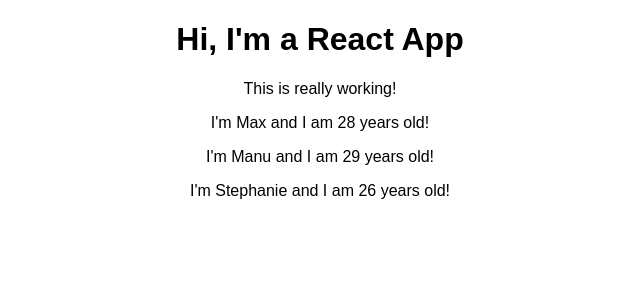
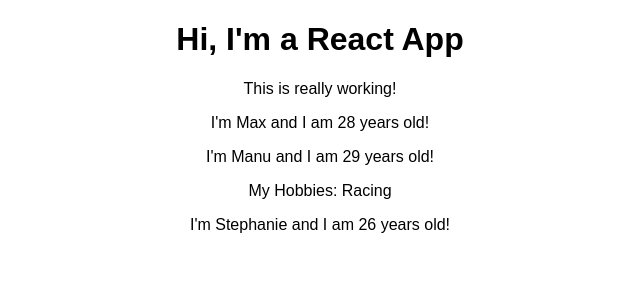
Before and after one commit to ccouzens/react-complete-guide, a React (Create React App) app: page / in a window 1280 px wide. Shown: the top 300 px of the page, without its empty margins (320-960 px from the left). Built offline with nearby package versions, Linux system fonts and the light colour scheme.

Commit message:
Demonstrate using props.children
Used to get the content of tags

```diff
--- a/src/Person/Person.js
+++ b/src/Person/Person.js
@@ -1,7 +1,11 @@
 import React from 'react'
 
 const person = (props) => {
-    return <p>I'm {props.name} and I am {props.age} years old!</p>
+    return (
+    <div>
+        <p>I'm {props.name} and I am {props.age} years old!</p>
+        <p>{props.children}</p>
+    </div>)
 }
 
 export default person
```
